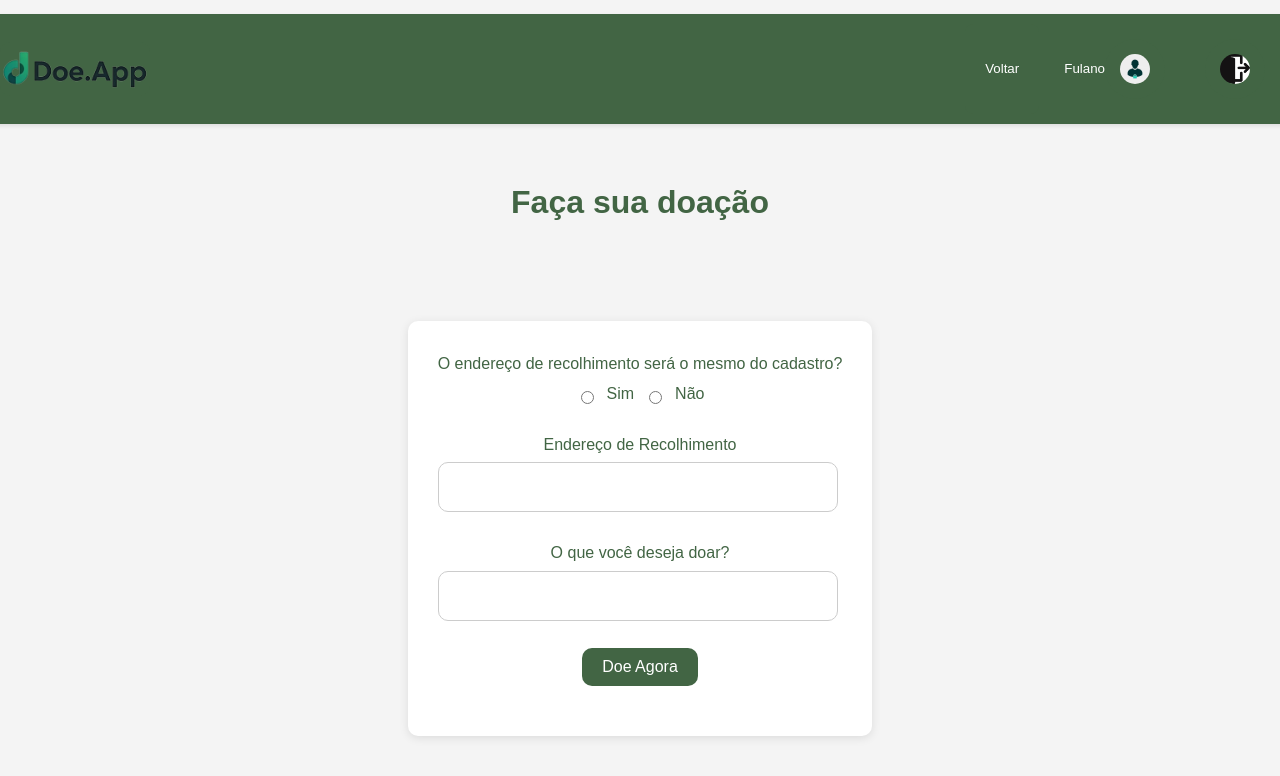
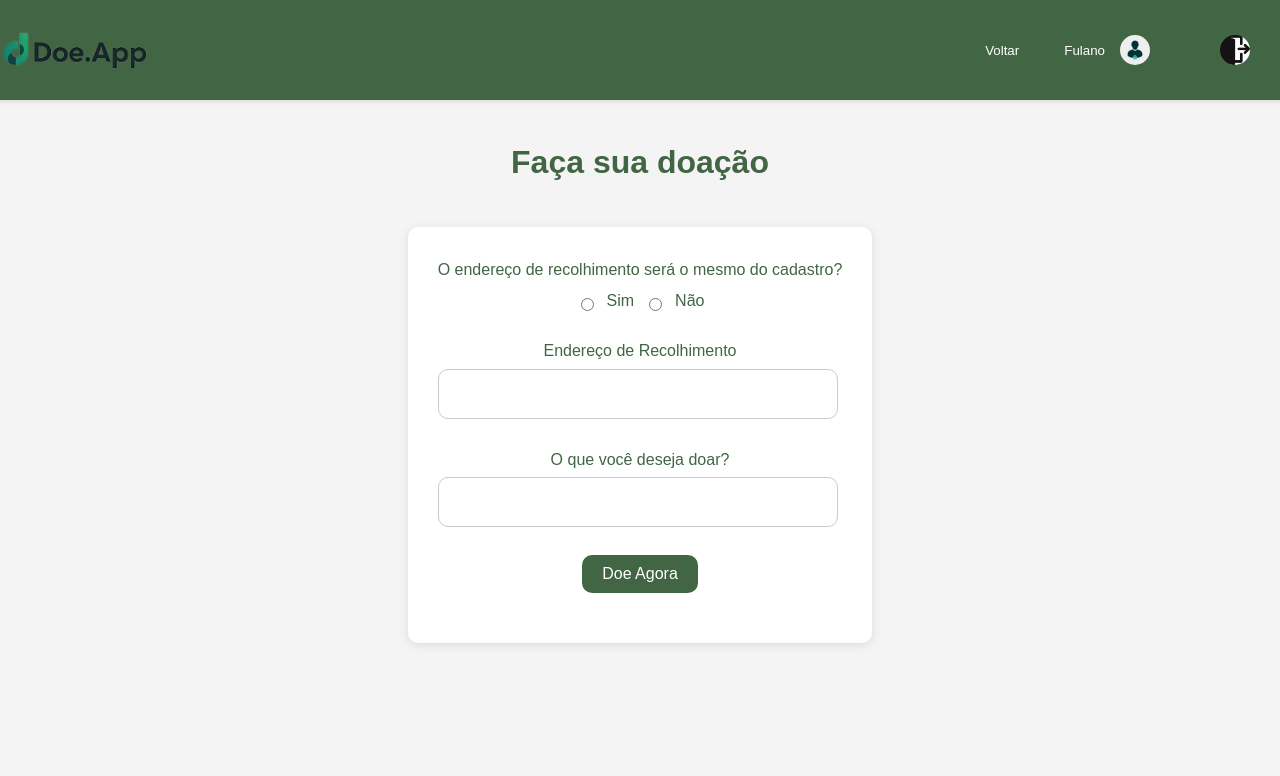
Before and after one commit to bastosmelo/doemais.com.br-MVP, a plain HTML site: page doeagora.html in a window 1280 px wide. Drawn offline with Linux system fonts and the light colour scheme.

Commit message:
Atualizações na página

```diff
--- a/doeagora.html
+++ b/doeagora.html
@@ -13,26 +13,28 @@
             flex-direction: column; /* Elementos em coluna */
             align-items: center; /* Alinhar horizontalmente ao centro */
             justify-content: center; /* Alinhar verticalmente ao centro */
-            min-height: 100vh; /* Altura mínima da tela */
             background-color: #f4f4f4; /* Cor de fundo para melhorar o contraste */
+            overflow: hidden;
         }
 
         header {
-            top: 0;
-            left: 0;
             width: 100%;
             background-color: #426544;
-            padding: 10px 20px;
             box-shadow: 0 2px 4px rgba(0, 0, 0, 0.1);
             display: flex;
             justify-content: space-between;
             align-items: center;
-            z-index: 1000;
+        }
+
+        h1 {
+            margin: 5px 0; /* Reduz o espaço vertical */
+            text-align: center; /* Centraliza o título */
         }
 
         .form-container {
             max-width: 500px;
             margin: 50px auto;
+            margin-top: 2px; /* Aproxima o formulário do título */
             background-color: #fff;
             color: #426544;
             padding: 30px;
```
